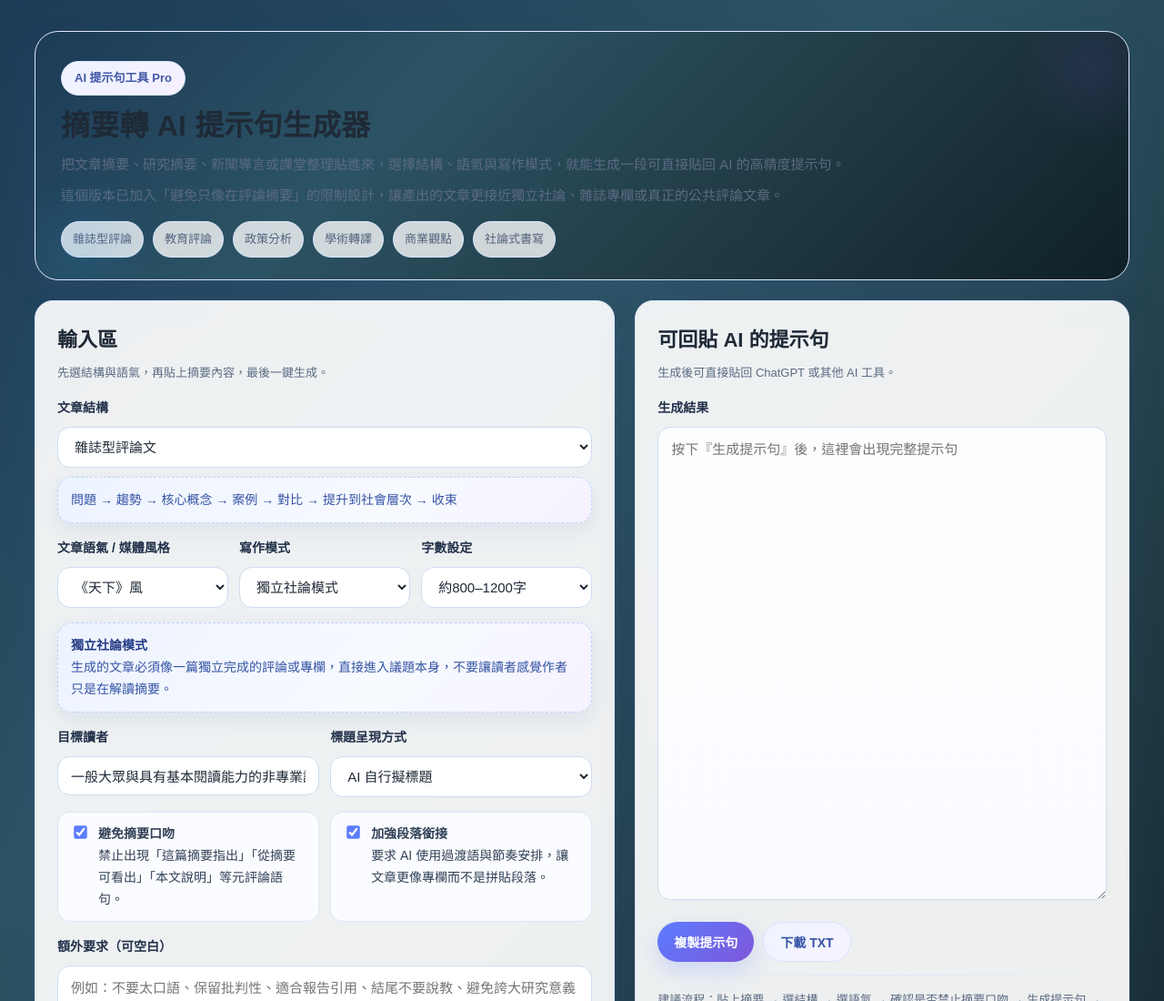
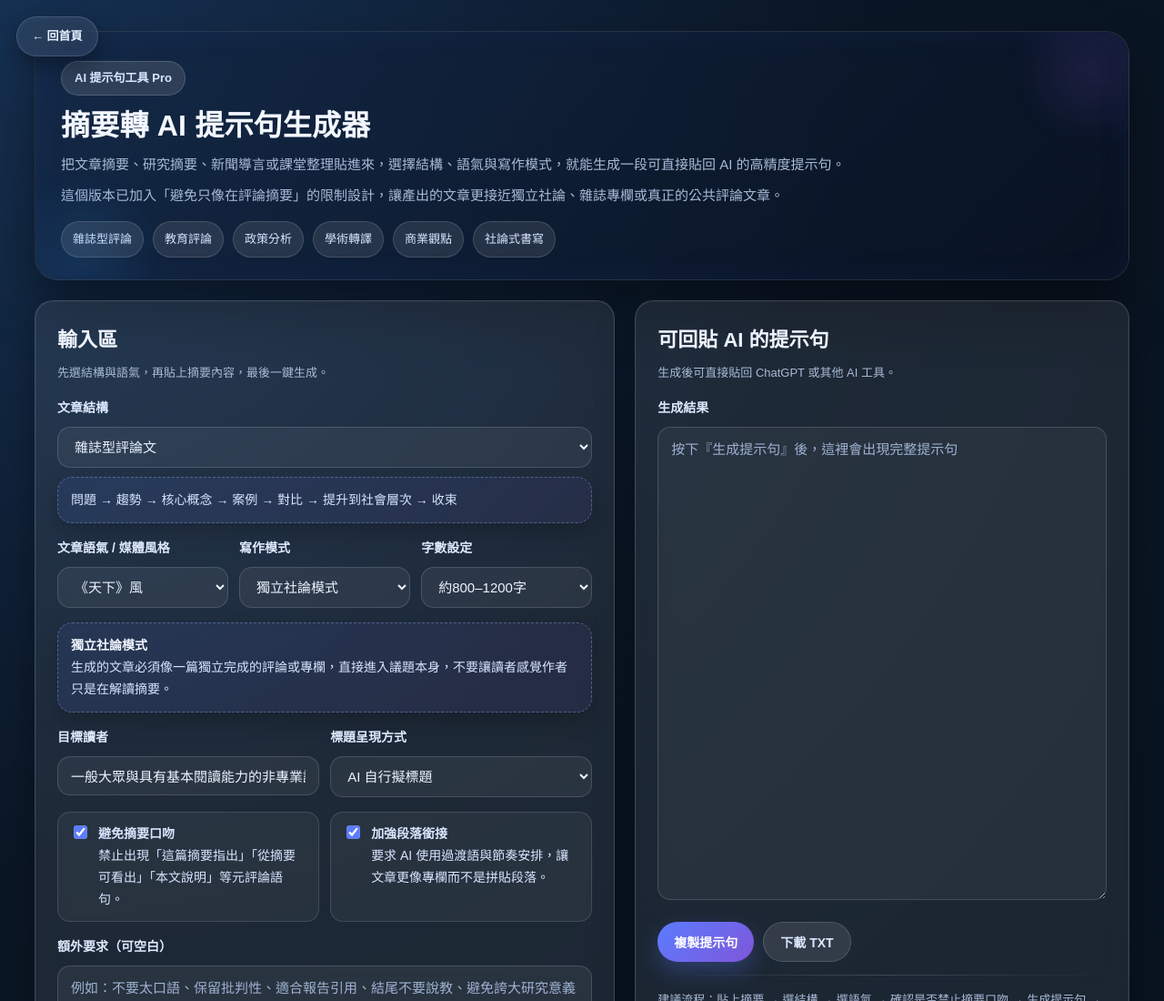
Before and after one commit to berneting/WEBAI, a plain HTML site: page write_prompt.html in a window 1280 px wide. Shown: the top 1100 px of the page at 91% size. Drawn offline with Linux system fonts and the light colour scheme.

Commit message:
Refactor CSS styles in write_prompt.html
Updated styles for improved UI and accessibility.

```diff
--- a/write_prompt.html
+++ b/write_prompt.html
@@ -1,4 +1,3 @@
-
 <!DOCTYPE html>
 <html lang="zh-Hant">
 <head>
@@ -7,20 +6,20 @@
   <title>摘要轉 AI 提示句生成器 Pro</title>
   <style>
     :root {
-      --bg-main: linear-gradient(-45deg, #0f2027, #203a43, #2c5364, #1c3b57);
-      --hero-bg: linear-gradient(-45deg, #0f2027, #203a43, #2c5364, #1c3b57);
-      --card-bg: rgba(255,255,255,0.92);
-      --card-border: #d9e4fb;
-      --line: #d8e3f4;
-      --text: #1f2a37;
-      --sub: #5b6b82;
+      --bg-main: radial-gradient(circle at top left, #163153 0%, #0b1726 45%, #07111d 100%);
+      --hero-bg: linear-gradient(135deg, rgba(20, 40, 70, 0.72), rgba(9, 18, 33, 0.88));
+      --card-bg: rgba(255,255,255,0.08);
+      --card-border: rgba(255,255,255,0.14);
+      --line: rgba(255,255,255,0.10);
+      --text: #eef4ff;
+      --sub: #a9bbd6;
       --accent: #5b7cff;
       --accent-2: #7f56d9;
       --accent-3: #36a3ff;
-      --soft: #edf3ff;
-      --soft-2: #f6f2ff;
-      --shadow: 0 16px 38px rgba(61, 94, 168, 0.14);
-      --shadow-soft: 0 8px 22px rgba(61, 94, 168, 0.10);
+      --soft: rgba(91,124,255,0.12);
+      --soft-2: rgba(127,86,217,0.10);
+      --shadow: 0 18px 40px rgba(0, 0, 0, 0.38);
+      --shadow-soft: 0 10px 24px rgba(0, 0, 0, 0.22);
       --radius-xl: 26px;
       --radius-lg: 20px;
       --radius-md: 16px;
@@ -38,6 +37,35 @@
       min-height: 100vh;
     }
 
+    .back-home {
+      position: fixed;
+      top: 18px;
+      left: 18px;
+      padding: 10px 16px;
+      font-size: 13px;
+      font-weight: 700;
+      color: #e6f0ff;
+      text-decoration: none;
+      border-radius: 999px;
+      background: rgba(255,255,255,0.08);
+      backdrop-filter: blur(14px);
+      -webkit-backdrop-filter: blur(14px);
+      border: 1px solid rgba(255,255,255,0.15);
+      box-shadow:
+        0 10px 26px rgba(0,0,0,0.35),
+        inset 0 0 12px rgba(80,140,255,0.08);
+      transition: all .2s ease;
+      z-index: 999;
+    }
+
+    .back-home:hover {
+      transform: translateY(-1px);
+      background: rgba(255,255,255,0.14);
+      box-shadow:
+        0 12px 28px rgba(63,124,255,0.35),
+        inset 0 0 16px rgba(80,140,255,0.12);
+    }
+
     .wrap {
       max-width: 1240px;
       margin: 34px auto;
@@ -48,11 +76,15 @@
       position: relative;
       overflow: hidden;
       background: var(--hero-bg);
-      border: 1px solid #dfe8fb;
+      border: 1px solid rgba(255,255,255,0.10);
       border-radius: var(--radius-xl);
       padding: 32px 28px 24px;
-      box-shadow: var(--shadow);
+      box-shadow:
+        0 30px 60px rgba(0,0,0,0.42),
+        inset 0 0 40px rgba(91,124,255,0.06);
       margin-bottom: 22px;
+      backdrop-filter: blur(10px);
+      -webkit-backdrop-filter: blur(10px);
     }
 
     .hero::before,
@@ -60,8 +92,8 @@
       content: "";
       position: absolute;
       border-radius: 999px;
-      filter: blur(2px);
-      opacity: 0.45;
+      filter: blur(4px);
+      opacity: 0.55;
       pointer-events: none;
     }
 
@@ -87,12 +119,13 @@
       gap: 8px;
       padding: 7px 14px;
       border-radius: 999px;
-      background: linear-gradient(135deg, #eef3ff, #f5f0ff);
-      border: 1px solid #dbe4ff;
-      color: #4158a8;
+      background: rgba(255,255,255,0.12);
+      border: 1px solid rgba(255,255,255,0.16);
+      color: #dce8ff;
       font-size: 13px;
       font-weight: 700;
       margin-bottom: 14px;
+      backdrop-filter: blur(10px);
     }
 
     .hero h1 {
@@ -100,6 +133,7 @@
       font-size: 32px;
       line-height: 1.22;
       letter-spacing: 0.2px;
+      color: #f3f7ff;
     }
 
     .hero p {
@@ -119,11 +153,12 @@
     .quick-tags span {
       display: inline-block;
       padding: 8px 12px;
-      background: rgba(255,255,255,0.78);
-      border: 1px solid #dbe5fb;
+      background: rgba(255,255,255,0.10);
+      border: 1px solid rgba(255,255,255,0.14);
       border-radius: 999px;
-      color: #53627d;
+      color: #d7e5ff;
       font-size: 13px;
+      backdrop-filter: blur(8px);
     }
 
     .grid {
@@ -134,16 +169,20 @@
 
     .card {
       background: var(--card-bg);
-      backdrop-filter: blur(12px);
+      backdrop-filter: blur(16px);
+      -webkit-backdrop-filter: blur(16px);
       border: 1px solid var(--card-border);
       border-radius: var(--radius-lg);
-      box-shadow: var(--shadow);
+      box-shadow:
+        0 18px 40px rgba(0,0,0,0.35),
+        inset 0 0 0 1px rgba(255,255,255,0.03);
       padding: 24px;
     }
 
     .card h2 {
       margin: 0 0 6px;
       font-size: 22px;
+      color: #eef4ff;
     }
 
     .subhead {
@@ -161,7 +200,7 @@
       margin-bottom: 8px;
       font-weight: 800;
       font-size: 14px;
-      color: #23314a;
+      color: #dfeaff;
     }
 
     .hint {
@@ -171,31 +210,43 @@
     }
 
     .mini-hint {
-      color: #6b7b93;
+      color: #aab9d4;
       font-size: 12px;
       margin-top: 5px;
     }
 
     select, textarea, input[type="text"] {
       width: 100%;
-      border: 1px solid #cfdbef;
+      border: 1px solid rgba(255,255,255,0.14);
       border-radius: 14px;
       padding: 12px 14px;
       font-size: 15px;
       font-family: inherit;
-      color: var(--text);
-      background: #fff;
-      transition: border-color .2s, box-shadow .2s, transform .15s;
+      color: #eef4ff;
+      background: rgba(255,255,255,0.06);
+      transition: border-color .2s, box-shadow .2s, transform .15s, background .2s;
     }
 
     select:hover, textarea:hover, input[type="text"]:hover {
-      border-color: #b8c9ea;
+      border-color: rgba(160,190,255,0.45);
+      background: rgba(255,255,255,0.08);
     }
 
     select:focus, textarea:focus, input[type="text"]:focus {
       outline: none;
       border-color: var(--accent);
-      box-shadow: 0 0 0 4px rgba(91,124,255,0.14);
+      box-shadow: 0 0 0 4px rgba(91,124,255,0.18);
+      background: rgba(255,255,255,0.10);
+    }
+
+    select option {
+      background: #102033;
+      color: #eef4ff;
+    }
+
+    textarea::placeholder,
+    input[type="text"]::placeholder {
+      color: #9fb2d1;
     }
 
     textarea {
@@ -209,7 +260,7 @@
 
     .output-area {
       min-height: 520px;
-      background: linear-gradient(180deg, #fdfdff, #fbfcff);
+      background: rgba(255,255,255,0.05);
     }
 
     .two-col, .three-col {
@@ -221,11 +272,11 @@
     .three-col { grid-template-columns: 1fr 1fr 1fr; }
 
     .structure-box, .mode-box {
-      background: linear-gradient(135deg, var(--soft), #f7faff 62%, var(--soft-2));
-      border: 1px dashed #bfd1ff;
+      background: linear-gradient(135deg, rgba(91,124,255,0.10), rgba(127,86,217,0.08));
+      border: 1px dashed rgba(160,190,255,0.35);
       border-radius: 16px;
       padding: 13px 14px;
-      color: #3554a5;
+      color: #d8e5ff;
       font-size: 14px;
       margin-top: 10px;
       white-space: pre-wrap;
@@ -233,7 +284,7 @@
     }
 
     .mode-box strong {
-      color: #243c85;
+      color: #f1f6ff;
     }
 
     .checkline {
@@ -241,9 +292,9 @@
       align-items: flex-start;
       gap: 10px;
       padding: 12px 14px;
-      border: 1px solid #dce6fb;
+      border: 1px solid rgba(255,255,255,0.12);
       border-radius: 14px;
-      background: #fbfcff;
+      background: rgba(255,255,255,0.05);
     }
 
     .checkline input[type="checkbox"] {
@@ -255,7 +306,7 @@
     .checkline span {
       display: block;
       font-size: 14px;
-      color: #314157;
+      color: #d9e6ff;
     }
 
     .btns {
@@ -272,7 +323,7 @@
       font-size: 14px;
       font-weight: 800;
       cursor: pointer;
-      transition: transform .15s ease, opacity .15s ease, box-shadow .15s ease;
+      transition: transform .15s ease, opacity .15s ease, box-shadow .15s ease, background .15s ease;
     }
 
     button:hover { transform: translateY(-1px); }
@@ -280,20 +331,20 @@
     .primary {
       background: linear-gradient(135deg, var(--accent), var(--accent-2));
       color: #fff;
-      box-shadow: 0 10px 24px rgba(91,124,255,0.22);
+      box-shadow: 0 10px 24px rgba(91,124,255,0.28);
     }
 
     .secondary {
-      background: linear-gradient(135deg, #eef4ff, #f7f3ff);
-      color: #3554a5;
-      border: 1px solid #d8e4ff;
+      background: rgba(255,255,255,0.10);
+      color: #dce8ff;
+      border: 1px solid rgba(255,255,255,0.14);
       box-shadow: none;
     }
 
     .ghost {
-      background: #fff;
-      color: #50607a;
-      border: 1px solid #dbe5f8;
+      background: rgba(255,255,255,0.06);
+      color: #cfdcf6;
+      border: 1px solid rgba(255,255,255,0.12);
       box-shadow: none;
     }
 
@@ -306,7 +357,7 @@
 
     .divider {
       height: 1px;
-      background: linear-gradient(90deg, transparent, #dce6f9, transparent);
+      background: linear-gradient(90deg, transparent, rgba(255,255,255,0.16), transparent);
       margin: 14px 0 16px;
     }
 
@@ -320,9 +371,9 @@
     .pill {
       padding: 7px 10px;
       font-size: 12px;
-      color: #52627d;
-      background: #fff;
-      border: 1px solid #dbe5f8;
+      color: #d8e4ff;
+      background: rgba(255,255,255,0.08);
+      border: 1px solid rgba(255,255,255,0.12);
       border-radius: 999px;
     }
 
@@ -335,10 +386,19 @@
       .hero h1 { font-size: 27px; }
       .wrap { margin-top: 20px; }
       .card, .hero { padding: 20px; }
+
+      .back-home {
+        top: 12px;
+        left: 12px;
+        padding: 8px 14px;
+        font-size: 12px;
+      }
     }
   </style>
 </head>
 <body>
+  <a href="index.html" class="back-home">← 回首頁</a>
+
   <div class="wrap">
     <section class="hero">
       <div class="badge">AI 提示句工具 Pro</div>
```
